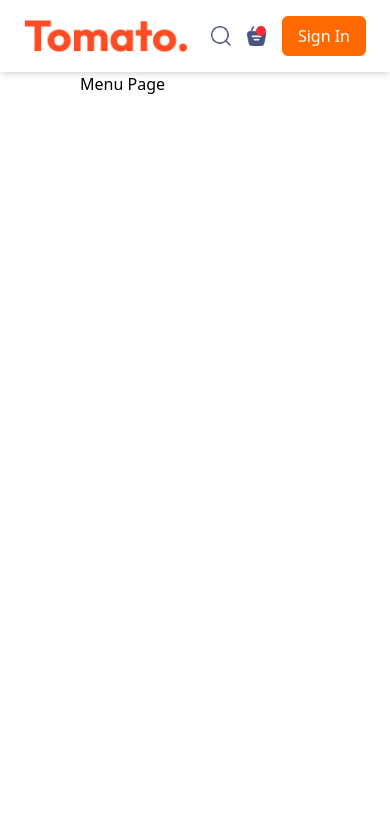
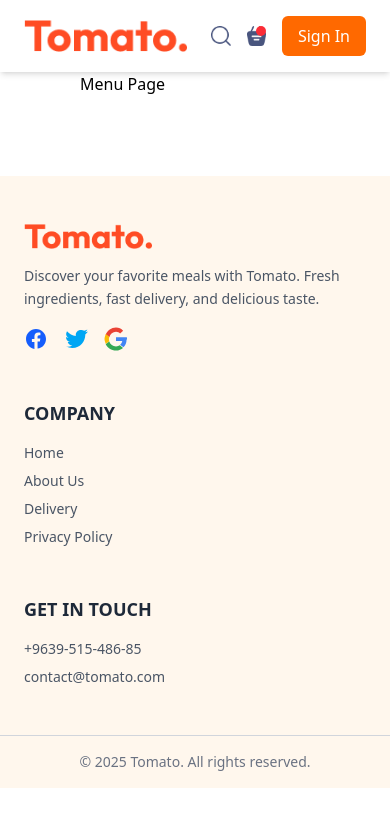
Before and after one commit to AliMohammadDev/food, a React (Vite) app: page /menu in a window 390 px wide. Shown: the top 826 px of the page. Built offline with nearby package versions, Linux system fonts and the light colour scheme.

Commit message:
added mobileaApp compoenents

```diff
--- a/src/App.jsx
+++ b/src/App.jsx
@@ -1,11 +1,33 @@
-import { Outlet } from "react-router-dom";
+import { Outlet, useLocation } from "react-router-dom";
 import NavBar from "./components/Navbar/NavBar";
+import Footer from "./components/Footer/Footer";
+import { useEffect } from "react";
+import { useState } from "react";
+import LoginGroup from "./components/Logingroup/LoginGroup";
 
 const App = () => {
+  const location = useLocation();
+
+  const [showLogin, setShowLogin] = useState(false);
+
+  useEffect(() => {
+    if (location.hash) {
+      const id = location.hash.replace("#", "");
+      const element = document.getElementById(id);
+      if (element) {
+        setTimeout(() => {
+          element.scrollIntoView({ behavior: "smooth" });
+        }, 100);
+      }
+    }
+  }, [location]);
+
   return (
     <div>
-      <NavBar />
+      {showLogin ? <LoginGroup /> : <></>}
+      <NavBar setShowLogin={setShowLogin} />
       <Outlet />
+      <Footer />
     </div>
   );
 };
--- /dev/null
+++ b/src/assets/Facebook.jsx
@@ -0,0 +1,16 @@
+import React from "react";
+
+function Facebook() {
+  return (
+    <svg
+      xmlns="http://www.w3.org/2000/svg"
+      class="w-6 h-6 text-blue-600 hover:text-blue-800 cursor-pointer"
+      fill="currentColor"
+      viewBox="0 0 24 24"
+    >
+      <path d="M22 12c0-5.52-4.48-10-10-10S2 6.48 2 12c0 5 3.66 9.12 8.44 9.88v-6.99h-2.54v-2.89h2.54V9.41c0-2.51 1.49-3.89 3.77-3.89 1.09 0 2.24.2 2.24.2v2.46h-1.26c-1.24 0-1.63.77-1.63 1.56v1.88h2.78l-.44 2.89h-2.34v6.99C18.34 21.12 22 17 22 12z" />
+    </svg>
+  );
+}
+
+export default Facebook;
--- /dev/null
+++ b/src/assets/Google.jsx
@@ -0,0 +1,31 @@
+import React from "react";
+
+function Google() {
+  return (
+    <svg
+      xmlns="http://www.w3.org/2000/svg"
+      viewBox="0 0 48 48"
+      class="w-6 h-6 cursor-pointer"
+    >
+      <path
+        fill="#EA4335"
+        d="M24 9.5c3.5 0 6.3 1.5 8.2 3.7l6.1-5.9C34.6 3.1 29.7 1 24 1 14.6 1 6.9 6.9 3.5 15l7.1 5.5C12.4 13.7 17.7 9.5 24 9.5z"
+      />
+      <path
+        fill="#4285F4"
+        d="M46.1 24.5c0-1.6-.1-2.8-.4-4.1H24v7.8h12.5c-.2 2-1.4 5.1-4.2 7.1l6.6 5.2c3.9-3.6 6.2-8.8 6.2-15z"
+      />
+      <path
+        fill="#FBBC05"
+        d="M10.6 28.4c-.5-1.4-.8-2.9-.8-4.4s.3-3 .8-4.4l-7.1-5.5C2.5 17.5 1 20.6 1 24s1.5 6.5 2.5 9.9l7.1-5.5z"
+      />
+      <path
+        fill="#34A853"
+        d="M24 47c5.7 0 10.5-1.9 14.1-5.1l-6.6-5.2c-1.9 1.3-4.5 2.1-7.5 2.1-6.3 0-11.6-4.2-13.5-9.9l-7.1 5.5C6.9 41.1 14.6 47 24 47z"
+      />
+      <path fill="none" d="M0 0h48v48H0z" />
+    </svg>
+  );
+}
+
+export default Google;
--- /dev/null
+++ b/src/assets/Twitter.jsx
@@ -0,0 +1,16 @@
+import React from "react";
+
+function Twitter() {
+  return (
+    <svg
+      xmlns="http://www.w3.org/2000/svg"
+      class="w-6 h-6 text-sky-500 hover:text-sky-700 cursor-pointer"
+      fill="currentColor"
+      viewBox="0 0 24 24"
+    >
+      <path d="M24 4.56c-.89.39-1.84.65-2.83.77a4.94 4.94 0 002.16-2.72 9.86 9.86 0 01-3.13 1.2A4.92 4.92 0 0016.68 3c-2.72 0-4.93 2.2-4.93 4.93 0 .39.04.76.12 1.13A13.98 13.98 0 013 4.15a4.92 4.92 0 001.52 6.57A4.9 4.9 0 012 10v.06a4.93 4.93 0 003.95 4.83 4.95 4.95 0 01-2.22.08 4.93 4.93 0 004.6 3.42A9.9 9.9 0 012 19.54 13.96 13.96 0 008.29 21c8.39 0 12.98-6.95 12.98-12.98 0-.2 0-.41-.01-.61A9.3 9.3 0 0024 4.56z" />
+    </svg>
+  );
+}
+
+export default Twitter;
--- /dev/null
+++ b/src/components/AppDownload/AppDownload.jsx
@@ -0,0 +1,26 @@
+import { assets } from "../../assets/assets";
+
+function AppDownload() {
+  return (
+    <div className="bg-orange-50 py-10 px-6 md:px-20 rounded-2xl shadow-md text-center my-12" id="app-download">
+      <p className="text-xl md:text-2xl font-semibold text-gray-800 mb-6">
+        For a better experience, download <br className="hidden md:block" />
+        <span className="text-orange-500 font-bold">Tomato App</span>
+      </p>
+      <div className="flex justify-center items-center gap-6 flex-wrap">
+        <img
+          src={assets.play_store}
+          alt="Download on Play Store"
+          className="h-12 md:h-14 cursor-pointer hover:scale-105 transition"
+        />
+        <img
+          src={assets.app_store}
+          alt="Download on App Store"
+          className="h-12 md:h-14 cursor-pointer hover:scale-105 transition"
+        />
+      </div>
+    </div>
+  );
+}
+
+export default AppDownload;
--- a/src/components/ExploreMenu/ExploreMenu.jsx
+++ b/src/components/ExploreMenu/ExploreMenu.jsx
@@ -2,7 +2,7 @@ import { menu_list } from "../../assets/assets";
 
 function ExploreMenu({ category, setCategory }) {
   return (
-    <div className="px-4 md:px-10 py-10 flex flex-col gap-8">
+    <div className="px-4 md:px-10 py-10 flex flex-col gap-8" id="explore-menu">
       <div className="text-center">
         <h1 className="text-3xl font-bold text-gray-800 mb-2">
           Explore Our Menu
--- /dev/null
+++ b/src/components/Footer/Footer.jsx
@@ -0,0 +1,63 @@
+import React from "react";
+import { assets } from "../../assets/assets";
+import Facebook from "../../assets/Facebook";
+import Twitter from "../../assets/Twitter";
+import Google from "../../assets/Google";
+
+function Footer() {
+  return (
+    <footer className="bg-orange-50 text-gray-800 mt-20" id="contact">
+      <div className="max-w-7xl mx-auto px-6 py-12 grid grid-cols-1 md:grid-cols-3 gap-12">
+        {/* Logo and Description */}
+        <div className="space-y-4">
+          <img src={assets.logo} alt="logo" className="w-32" />
+          <p className="text-sm text-gray-600 leading-relaxed">
+            Discover your favorite meals with Tomato. Fresh ingredients, fast
+            delivery, and delicious taste.
+          </p>
+          <div className="flex gap-4 mt-4">
+            <Facebook />
+            <Twitter />
+            <Google />
+          </div>
+        </div>
+
+        {/* Company Links */}
+        <div>
+          <h2 className="text-lg font-semibold mb-4">COMPANY</h2>
+          <ul className="space-y-2 text-sm text-gray-600">
+            <li className="cursor-pointer hover:text-orange-500 transition">
+              Home
+            </li>
+            <li className="cursor-pointer hover:text-orange-500 transition">
+              About Us
+            </li>
+            <li className="cursor-pointer hover:text-orange-500 transition">
+              Delivery
+            </li>
+            <li className="cursor-pointer hover:text-orange-500 transition">
+              Privacy Policy
+            </li>
+          </ul>
+        </div>
+
+        {/* Contact Info */}
+        <div>
+          <h2 className="text-lg font-semibold mb-4">GET IN TOUCH</h2>
+          <ul className="space-y-2 text-sm text-gray-600">
+            <li>+9639-515-486-85</li>
+            <li>contact@tomato.com</li>
+          </ul>
+        </div>
+      </div>
+
+      {/* Divider and Copyright */}
+      <hr className="border-gray-300" />
+      <div className="text-center text-sm text-gray-500 py-4">
+        &copy; {new Date().getFullYear()} Tomato. All rights reserved.
+      </div>
+    </footer>
+  );
+}
+
+export default Footer;
--- /dev/null
+++ b/src/components/Logingroup/LoginGroup.jsx
@@ -0,0 +1,7 @@
+import React from "react";
+
+function LoginGroup() {
+  return <div>LoginGroup</div>;
+}
+
+export default LoginGroup;
--- a/src/components/Navbar/NavBar.jsx
+++ b/src/components/Navbar/NavBar.jsx
@@ -2,7 +2,7 @@ import { useNavigate } from "react-router-dom";
 import { assets } from "../../assets/assets";
 import { useState } from "react";
 
-function NavBar() {
+function NavBar({setShowLogin}) {
   const [menu, setMenu] = useState("home");
   const navItems = ["home", "menu", "mobile-app", "contact"];
   const navigate = useNavigate();
@@ -16,7 +16,15 @@ function NavBar() {
             key={item}
             onClick={() => {
               setMenu(item);
-              navigate(item === "home" ? "/" : `/${item}`);
+              navigate(
+                item === "home"
+                  ? "/"
+                  : item === "menu"
+                  ? "#explore-menu"
+                  : item === "mobile-app"
+                  ? "#app-download"
+                  : "#contact"
+              );
             }}
             className={`cursor-pointer capitalize transition border-b-2 ${
               menu === item
@@ -40,7 +48,9 @@ function NavBar() {
           <div className="absolute top-0 right-0 w-2.5 h-2.5 bg-red-500 rounded-full"></div>
         </div>
 
-        <button className="bg-orange-500 cursor-pointer text-white px-4 py-2 rounded-md hover:bg-orange-600 transition">
+        <button
+        onClick={() => setShowLogin(true)}
+        className="bg-orange-500 cursor-pointer text-white px-4 py-2 rounded-md hover:bg-orange-600 transition">
           Sign In
         </button>
       </div>
--- a/src/pages/Home/Home.jsx
+++ b/src/pages/Home/Home.jsx
@@ -2,6 +2,7 @@ import { useState } from "react";
 import ExploreMenu from "../../components/ExploreMenu/ExploreMenu";
 import Header from "../../components/Header/Header";
 import FoodDisplay from "../../components/FoodDisplay/FoodDisplay";
+import AppDownload from "../../components/AppDownload/AppDownload";
 function Home() {
   const [category, setCategory] = useState("All");
   return (
@@ -9,6 +10,7 @@ function Home() {
       <Header />
       <ExploreMenu category={category} setCategory={setCategory} />
       <FoodDisplay category={category} />
+      <AppDownload />
     </div>
   );
 }
```
Also changed, not shown: src/index.css (line endings or trailing spaces).
